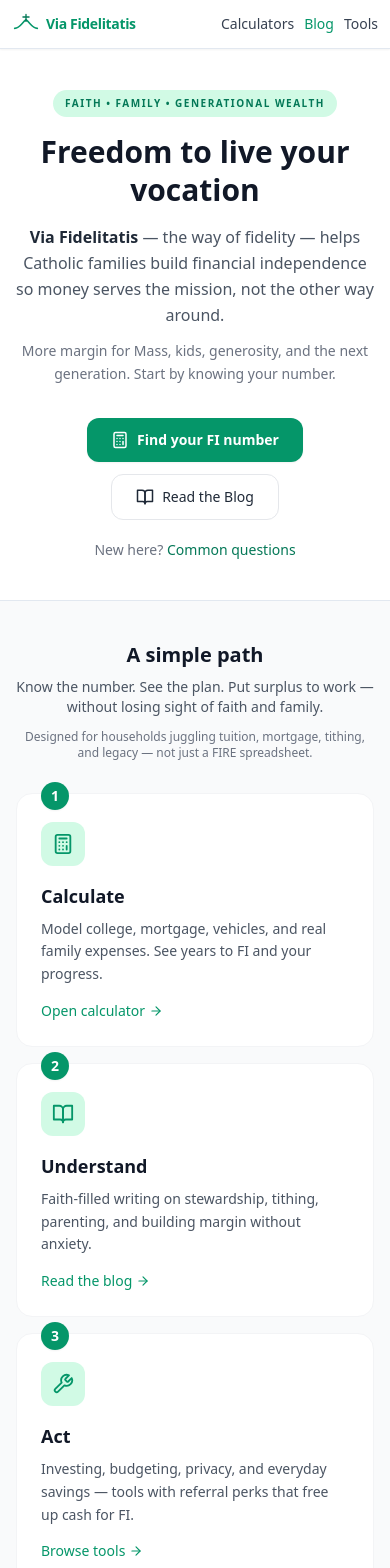
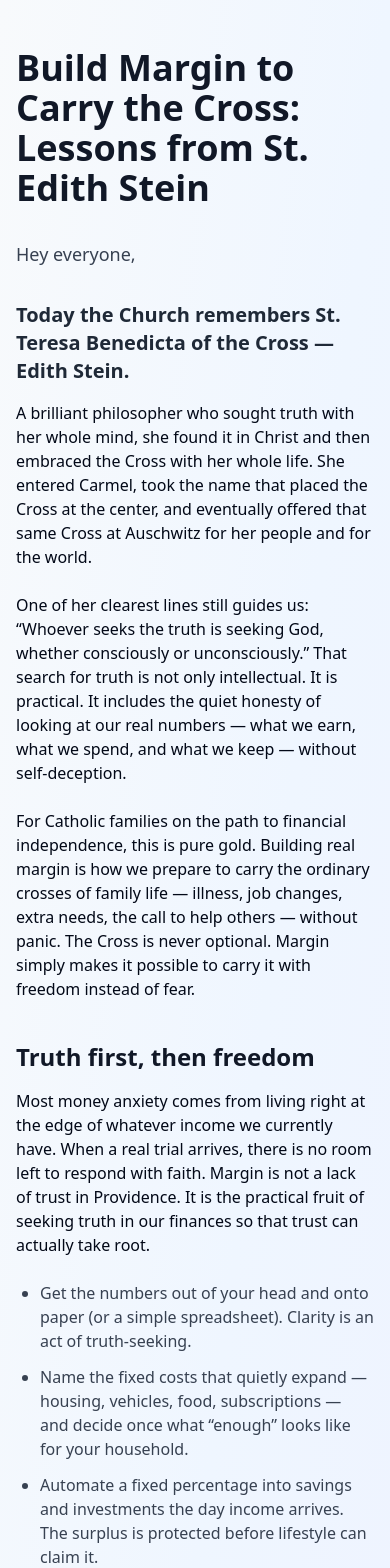
Before and after one commit to daughterpop/super-fi-calc, a React (Vite) app: page /blog/build-margin-to-carry-the-cross-lessons-from-st-edith-stein in a window 390 px wide. Shown: the top 1568 px of the page. Built offline with nearby package versions, Linux system fonts and the light colour scheme.

Commit message:
Add daily blog post: Build Margin to Carry the Cross: Lessons from St. Edith Stein – August 9, 2026

```diff
--- a/src/data/posts.js
+++ b/src/data/posts.js
@@ -1,4 +1,14 @@
 const rawPosts = [
+  {
+    title: 'Build Margin to Carry the Cross: Lessons from St. Edith Stein',
+    date: 'August 9, 2026',
+    dateSort: '2026-08-09',
+    excerpt: 'On the Memorial of St. Teresa Benedicta of the Cross, Catholic families learn that seeking financial truth and building real margin prepares us to carry the ordinary crosses of family life with freedom rather than fear.',
+    readTime: '4 min read',
+    link: '/blog/build-margin-to-carry-the-cross-lessons-from-st-edith-stein',
+    tags: ['Stewardship', 'Seasonal', 'Prayer', 'Legacy'],
+    featured: false
+  },
   {
     title: 'Build Margin Through Gospel Poverty: Lessons from St. Dominic',
     date: 'August 8, 2026',
--- a/src/main.jsx
+++ b/src/main.jsx
@@ -47,6 +47,7 @@ import BuildOnTrustNotAnxietyLessonsFromOurLadyOfTheSnows from './pages/build-on
 import SeeTheGloryAheadLessonsFromTheTransfiguration from './pages/see-the-glory-ahead-lessons-from-the-transfiguration.jsx';
 import BuildMarginToTrustProvidenceLessonsFromStCajetan from './pages/build-margin-to-trust-providence-lessons-from-st-cajetan.jsx';
 import BuildMarginThroughGospelPovertyLessonsFromStDominic from './pages/build-margin-through-gospel-poverty-lessons-from-st-dominic.jsx';
+import BuildMarginToCarryTheCrossLessonsFromStEdithStein from './pages/build-margin-to-carry-the-cross-lessons-from-st-edith-stein.jsx';
 
 ReactDOM.createRoot(document.getElementById('root')).render(
   <React.StrictMode>
@@ -98,6 +99,7 @@ ReactDOM.createRoot(document.getElementById('root')).render(
           <Route path="/blog/see-the-glory-ahead-lessons-from-the-transfiguration" element={<SeeTheGloryAheadLessonsFromTheTransfiguration />} />
           <Route path="/blog/build-margin-to-trust-providence-lessons-from-st-cajetan" element={<BuildMarginToTrustProvidenceLessonsFromStCajetan />} />
           <Route path="/blog/build-margin-through-gospel-poverty-lessons-from-st-dominic" element={<BuildMarginThroughGospelPovertyLessonsFromStDominic />} />
+          <Route path="/blog/build-margin-to-carry-the-cross-lessons-from-st-edith-stein" element={<BuildMarginToCarryTheCrossLessonsFromStEdithStein />} />
 
           <Route path="*" element={<App />} />
         </Routes>
--- /dev/null
+++ b/src/pages/build-margin-to-carry-the-cross-lessons-from-st-edith-stein.jsx
@@ -0,0 +1,82 @@
+import React from 'react';
+import BlogPostFooter from '../components/BlogPostFooter';
+
+export default function BuildMarginToCarryTheCrossLessonsFromStEdithStein() {
+  return (
+    <div className="min-h-screen bg-gradient-to-br from-slate-50 via-blue-50 to-indigo-50 py-12 px-4">
+      <div className="max-w-4xl mx-auto prose prose-slate">
+        <h1 className="text-4xl md:text-5xl font-bold text-gray-900 mb-8">
+          Build Margin to Carry the Cross: Lessons from St. Edith Stein
+        </h1>
+
+        <p className="text-lg text-gray-700 mb-8 leading-relaxed">
+          Hey everyone,
+        </p>
+
+        <p className="text-xl font-semibold text-gray-800 mb-4">
+          Today the Church remembers St. Teresa Benedicta of the Cross — Edith Stein.
+        </p>
+
+        <p className="mb-6">
+          A brilliant philosopher who sought truth with her whole mind, she found it in Christ and then embraced the Cross with her whole life. She entered Carmel, took the name that placed the Cross at the center, and eventually offered that same Cross at Auschwitz for her people and for the world.
+        </p>
+
+        <p className="mb-6">
+          One of her clearest lines still guides us: “Whoever seeks the truth is seeking God, whether consciously or unconsciously.” That search for truth is not only intellectual. It is practical. It includes the quiet honesty of looking at our real numbers — what we earn, what we spend, and what we keep — without self-deception.
+        </p>
+
+        <p className="mb-6">
+          For Catholic families on the path to financial independence, this is pure gold. Building real margin is how we prepare to carry the ordinary crosses of family life — illness, job changes, extra needs, the call to help others — without panic. The Cross is never optional. Margin simply makes it possible to carry it with freedom instead of fear.
+        </p>
+
+        <h2 className="text-2xl font-bold text-gray-900 mt-10 mb-4">
+          Truth first, then freedom
+        </h2>
+        <p className="mb-6">
+          Most money anxiety comes from living right at the edge of whatever income we currently have. When a real trial arrives, there is no room left to respond with faith. Margin is not a lack of trust in Providence. It is the practical fruit of seeking truth in our finances so that trust can actually take root.
+        </p>
+
+        <ul className="list-disc pl-6 space-y-3 mb-8 text-gray-700">
+          <li>Get the numbers out of your head and onto paper (or a simple spreadsheet). Clarity is an act of truth-seeking.</li>
+          <li>Name the fixed costs that quietly expand — housing, vehicles, food, subscriptions — and decide once what “enough” looks like for your household.</li>
+          <li>Automate a fixed percentage into savings and investments the day income arrives. The surplus is protected before lifestyle can claim it.</li>
+          <li>Keep a real emergency fund. It is not hoarding; it is the buffer that lets you face a medical bill or a sudden need without turning every cross into a crisis.</li>
+        </ul>
+
+        <p className="mb-6">
+          St. Edith Stein did not wait for perfect conditions before living the truth she found. She acted, and the Cross became the place of her deepest freedom. Financial independence works the same way. Small, honest decisions compound. The margin grows. Anxiety shrinks. The family becomes freer to say yes when the next cross appears.
+        </p>
+
+        <h2 className="text-2xl font-bold text-gray-900 mt-10 mb-4">
+          Let the numbers serve the mission
+        </h2>
+        <p className="mb-4">
+          Once the gap appears, put the surplus to work so it can grow quietly in the background. Low-cost index funds do the heavy lifting over time. If you want a simple place to start tracking the truth of your numbers and investing the surplus, I use Robinhood myself:
+        </p>
+
+        <a
+          href="https://join.robinhood.com/dustinh-1bff5a"
+          target="_blank"
+          rel="noopener noreferrer"
+          className="inline-flex items-center gap-2 px-8 py-4 bg-green-600 text-white font-semibold rounded-xl hover:bg-green-700 transition-all shadow-md hover:shadow-lg mb-6"
+        >
+          Get Your Free Stocks on Robinhood →
+        </a>
+
+        <p className="mb-6">
+          Use whatever tool keeps the process honest and low-friction. The goal is the same one St. Edith Stein lived: a household light enough to seek truth and free enough to carry the Cross without money anxiety stealing the peace.
+        </p>
+
+        <p className="text-lg font-medium text-gray-800 mt-10">
+          Financial freedom really is for everyone — including your family.
+        </p>
+
+        <p className="text-gray-700 font-medium mt-6">
+          – Dustin
+        </p>
+
+        <BlogPostFooter />
+      </div>
+    </div>
+  );
+}
```
Also changed, not shown: 2 other files (tests, documents, lock files or other folders).
